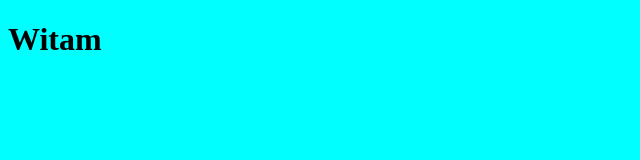
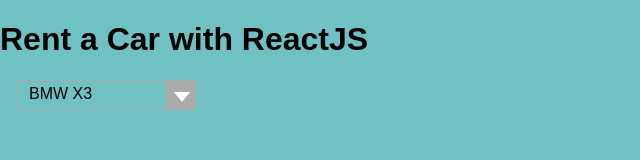
Before and after one commit to aros988/auto-ww, a React app: page / in a window 1280 px wide. Shown: the whole page, without its empty margins (0-640 px from the left). Built offline with nearby package versions, Linux system fonts and the light colour scheme.

Commit message:
Added Select Form to site

```diff
--- a/package.json
+++ b/package.json
@@ -10,6 +10,7 @@
   "author": "Arkadiusz Krezel",
   "license": "ISC",
   "dependencies": {
+    "@babel/plugin-proposal-class-properties": "^7.2.3",
     "@babel/preset-react": "^7.0.0",
     "react": "^16.7.0",
     "react-dom": "^16.7.0"
--- a/src/components/App.js
+++ b/src/components/App.js
@@ -1,11 +1,23 @@
 import React, { Component } from 'react';
+import SelectForm from './SelectForm';
 
 class App extends Component {
-    render () {
-        return (
-            <div><h1>Witam</h1></div>
-        );
-    }
-};
+    render() {
+        return <div>
+          <h1>Rent a Car with ReactJS</h1>
+          <div style={{margin: '16px', position: 'relative'}}>
+            <SelectForm
+              name="rent[auto_id]"
+              items={[
+                { value: 'BMW X3', id: 1 },
+                { value: 'Ford Mustang GT', id: 2 },
+                { value: 'Skoda Fabia', id: 3 },
+                { value: 'Renault Megane', id: 4 },
+              ]}
+            />
+          </div>
+        </div>
+      }
+    };
 
 export default App;
--- /dev/null
+++ b/src/components/SelectForm.js
@@ -0,0 +1,56 @@
+import React, { Component } from 'react';
+
+class SelectForm extends Component {
+    state = {
+        ...this.props,
+        items: this.props.items || [],
+        selectedItem: this.props.items[0] || this.props.selectedItem,
+        showItems: false,
+      }
+
+      dropDown = () => {
+        this.setState(prevState => ({
+          showItems: !prevState.showItems
+        }))
+      }
+
+      selectItem = (item) => {
+        this.setState({
+          selectedItem: item,
+          showItems: false,
+        })
+      }
+
+      render () {
+        return <div>
+          <div className="select-box--box">
+            <div className="select-box--container">
+              <div className="select-box--selected-item">
+                { this.state.selectedItem.value }
+              </div>
+              <div
+                className="select-box--arrow"
+                onClick={this.dropDown}
+              ><span className={`${this.state.showItems ? 'select-box--arrow-up' : 'select-box--arrow-down'}`}/></div>
+            </div>
+            <div
+              className="select-box--items"
+              style={{display: this.state.showItems ? 'block' : 'none'}}
+            >
+              {
+                this.state.items.map(item => <div
+                  key={item.id}
+                  onClick={() => this.selectItem(item)}
+                  className={this.state.selectedItem === item ? 'selected' : ''}
+                >
+                  { item.value }
+                </div>)
+              }
+            </div>
+          </div>
+          <input type="hidden" name={this.state.name} value={this.state.selectedItem.id} />
+        </div>
+      }
+    }
+
+export default SelectForm;
--- a/src/scss/style.scss
+++ b/src/scss/style.scss
@@ -1,6 +1,84 @@
+* {
+    box-sizing: border-box;
+  }
+
+
+body {
+  margin: 0;
+  padding: 0;
+  font-family: sans-serif;
+  background: #1999;
+}
+
+  .select-box--container {
+    height: 30px;
+    border: 1px solid #aaa;
+    width: 100%;
+    margin: 0px;
+    padding: 0px;
+  }
+
+  .select-box--box {
+    width: 180px;
+    position: absolute;
+    left: 0;
+  }
+
+  .select-box--arrow {
+    width: 30px;
+    height: 30px;
+    margin: 0px;
+    padding: 0px;
+    display: inline-block;
+    background: #aaa;
+    position: absolute;
+    right: 0;
+    top: 0;
+  }
+
+  .select-box--selected-item {
+    display: inline-block;
+    height: 100%;
+    width: 100%;
+    padding: 4px 12px;
+    vertical-align: middle;
+  }
 
 
 
-body {
-    background-color: aqua;
-}
+  .select-box--items div {
+    border-bottom: 1px solid #ddd;
+    border-left: 1px solid #ddd;
+    border-right: 1px solid #ddd;
+    padding: 6px;
+    padding-left: 20px;
+  }
+
+
+  .select-box--items div:hover {
+    background-color: #eee;
+  }
+
+  .select-box--arrow-down {
+    position: absolute;
+    top: 12px;
+    left: 8px;
+    width: 0;
+    height: 0;
+    border-left: 8px solid transparent;
+    border-right: 8px solid transparent;
+
+    border-top: 10px solid #fff;
+  }
+
+  .select-box--arrow-up {
+    position: absolute;
+    top: 10px;
+    left: 8px;
+    width: 0;
+    height: 0;
+    border-left: 8px solid transparent;
+    border-right: 8px solid transparent;
+
+    border-bottom: 10px solid #fff;
+  }
```
Also changed, not shown: .babelrc, 1 other file.
